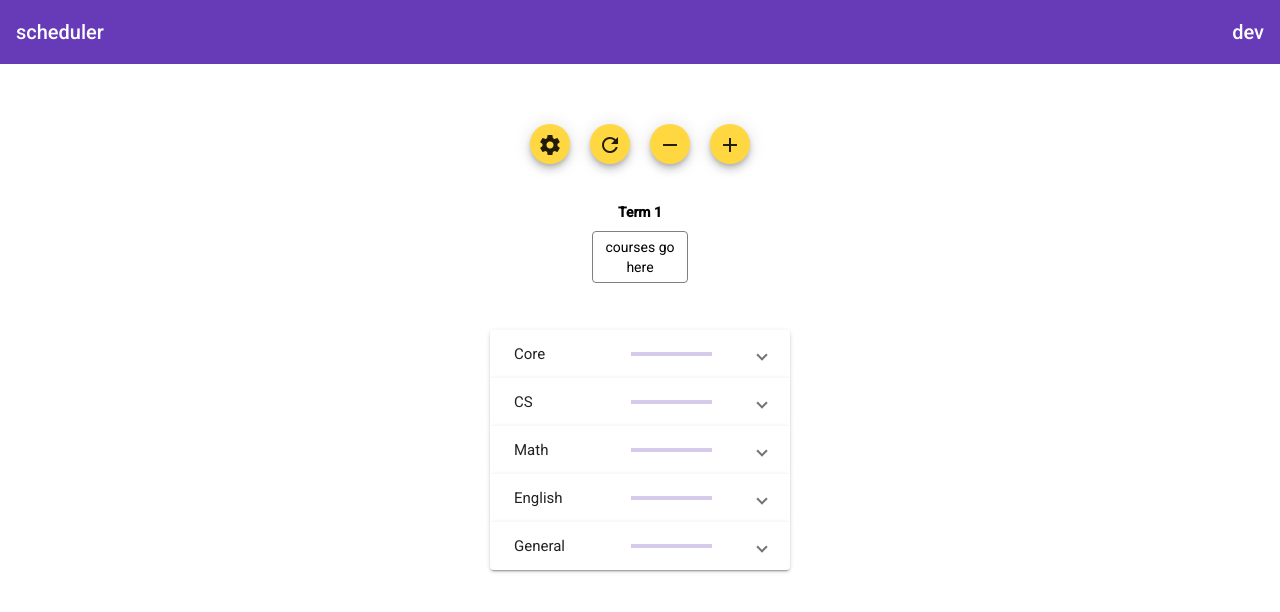
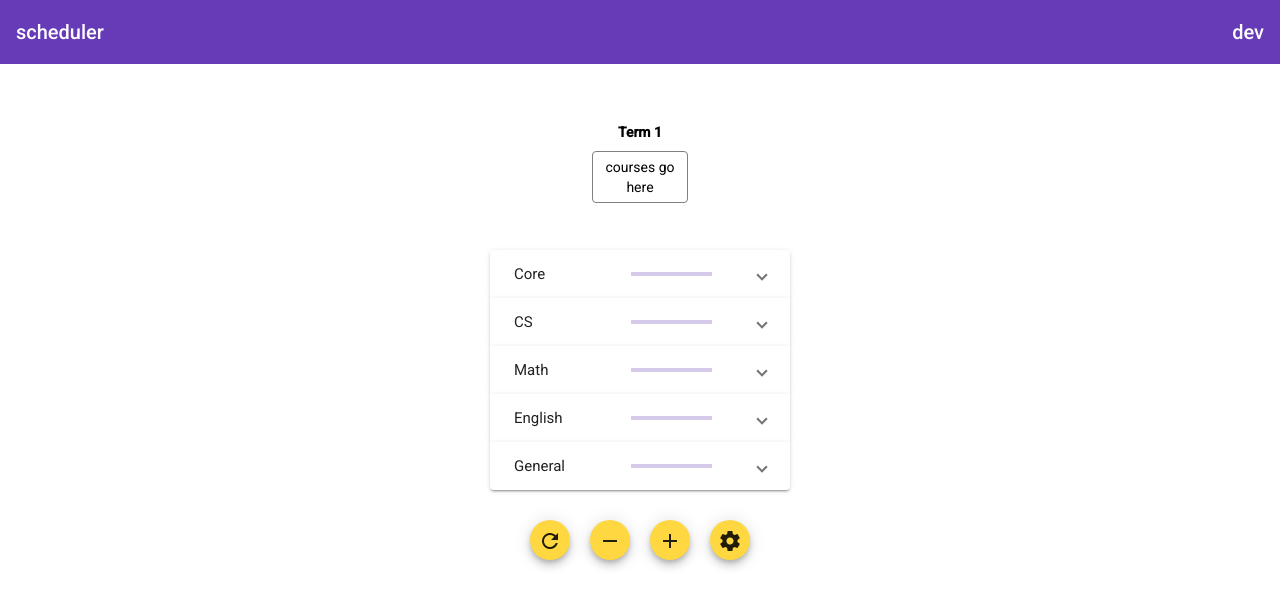
Before and after one commit to chapeI/soe, an Angular app: page / in a window 1280 px wide. Shown: the top 612 px of the page. Built offline with nearby package versions, Linux system fonts and the light colour scheme.

Commit message:
moving buttons back to scheduler

```diff
--- a/src/app/scheduler/scheduler.component.html
+++ b/src/app/scheduler/scheduler.component.html
@@ -1,11 +1,3 @@
-<div style="display: flex; justify-content: center; margin-top: 20px; ">
-  <button mat-mini-fab (click)="openDialog()"><mat-icon>settings</mat-icon> </button>
-  <button mat-mini-fab (click)="resetCalendar()">
-    <mat-icon>refresh</mat-icon>
-  </button>
-  <button style="align-self:center;" mat-mini-fab (click)="removeTerm()"><mat-icon>remove</mat-icon> </button>
-  <button style="align-self:center;" mat-mini-fab (click)="addTerm()"><mat-icon>add</mat-icon> </button>
-</div>
 
 <div cdkDropListGroup class="rb">
 
@@ -132,3 +124,13 @@
 </div>
 
 </div>
+
+
+<div style="display: flex; justify-content: center; margin-top: 20px; ">
+  <button mat-mini-fab (click)="resetCalendar()">
+    <mat-icon>refresh</mat-icon>
+  </button>
+  <button style="align-self:center;" mat-mini-fab (click)="removeTerm()"><mat-icon>remove</mat-icon> </button>
+  <button style="align-self:center;" mat-mini-fab (click)="addTerm()"><mat-icon>add</mat-icon> </button>
+  <button mat-mini-fab (click)="openDialog()"><mat-icon>settings</mat-icon> </button>
+</div>
```
